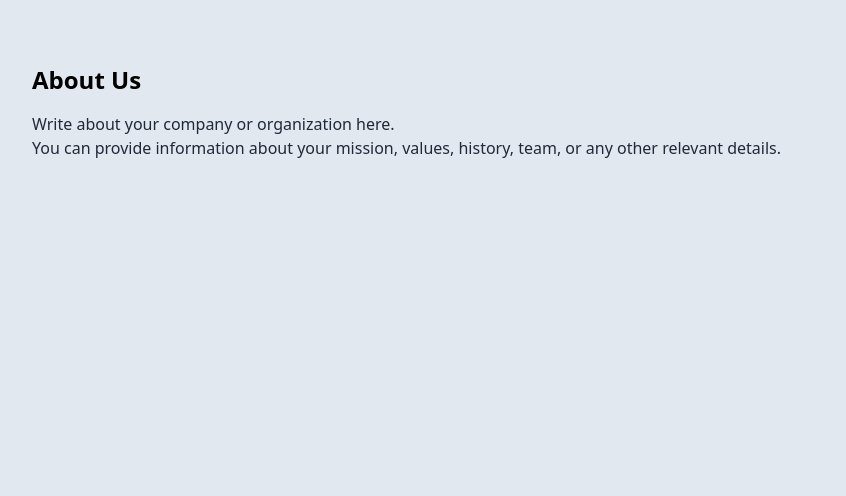
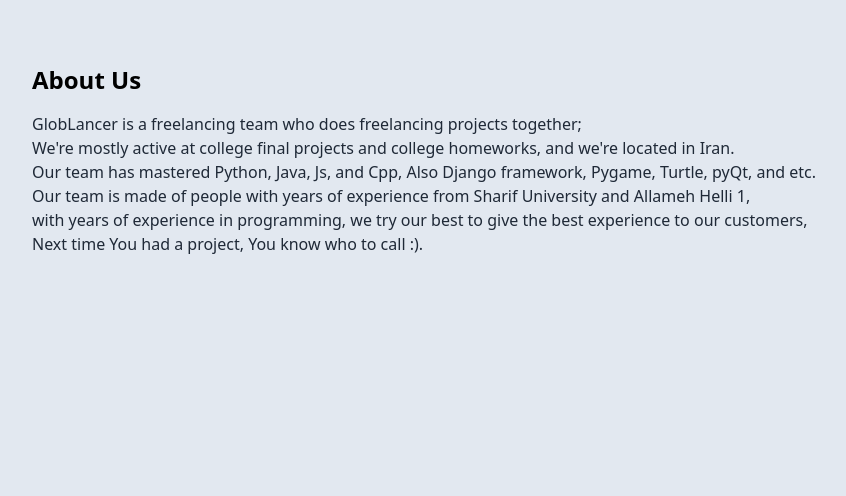
Before and after one commit to BGOPC/globlancer, a Django app: template freelancer/templates/freelancer/about_us.html in a window 1280 px wide. Shown: the part 96-592 px from the top of the page, without its empty margins (16-862 px from the left). Run offline with Django 4.2, Linux system fonts and the light colour scheme; the template is opened without the code that fills it, so the values that code supplies are empty; some libraries are stand-ins or nearby versions.

Commit message:
Added Localization to about

```diff
--- a/freelancer/templates/freelancer/about_us.html
+++ b/freelancer/templates/freelancer/about_us.html
@@ -1,4 +1,5 @@
 {% extends '_layout.html' %}
+{% load i18n %}
 {% block title %}
     Globlancer - About Us
 {% endblock %}
@@ -6,10 +7,15 @@
     <div class="container mx-auto px-4 py-8">
         <div class="bg-color-b rounded-lg p-4">
             <div class="bg-color-a rounded-lg p-4">
-                <h1 class="text-2xl font-bold mb-4">About Us</h1>
-                <p class="text-gray-800">Write about your company or organization here.</p>
-                <p class="text-gray-800">You can provide information about your mission, values, history, team, or any
-                    other relevant details.</p>
+                <h1 class="text-2xl font-bold mb-4">{% trans 'About Us' %}</h1>
+                <p class="text-gray-800">{% trans 'GlobLancer is a freelancing team who does freelancing projects together;' %}<br>
+                {% trans "We're mostly active at college final projects and college homeworks, and we're located in Iran." %}<br>
+                    {% trans 'Our team has mastered Python, Java, Js, and Cpp, Also Django framework, Pygame, Turtle, pyQt, and etc.' %}
+                </p>
+                <p class="text-gray-800">{% trans 'Our team is made of people with years of experience from Sharif University and Allameh Helli 1,' %}
+                    <br> {% trans 'with years of experience in programming, we try our best to give the best experience to our customers,' %}
+                    <br> {% trans 'Next time You had a project, You know who to call :).' %}
+                </p>
             </div>
         </div>
     </div>
--- a/freelancer/urls.py
+++ b/freelancer/urls.py
@@ -12,4 +12,5 @@ urlpatterns = [
     path("projects/", views.ProjectsListView.as_view(), name="ProjectsList"),
     path("about/", views.AboutView.as_view(), name="About"),
     path("contact/", views.ContactView.as_view(), name="Contact"),
+    path('switch-language/<str:lang_code>/', views.switch_language, name='switch_language'),
 ]
```
Also changed, not shown: freelancer/views.py (+7 -0 lines).
